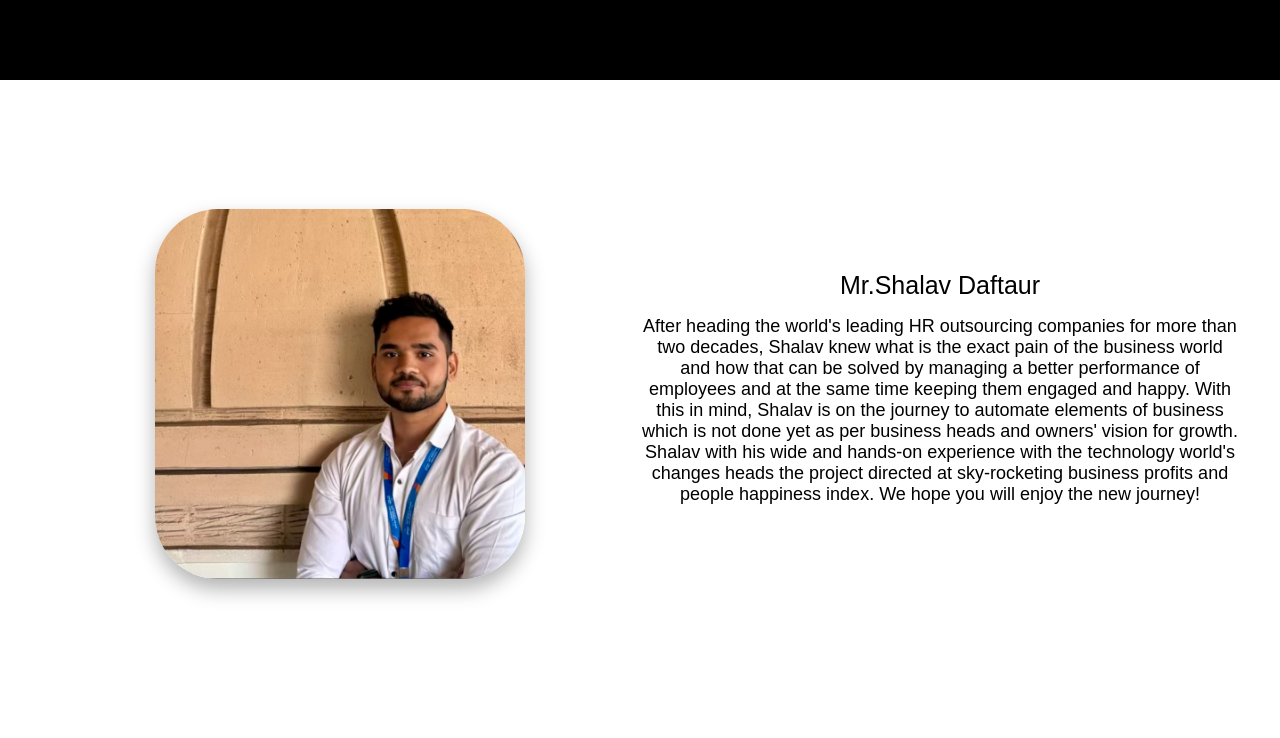
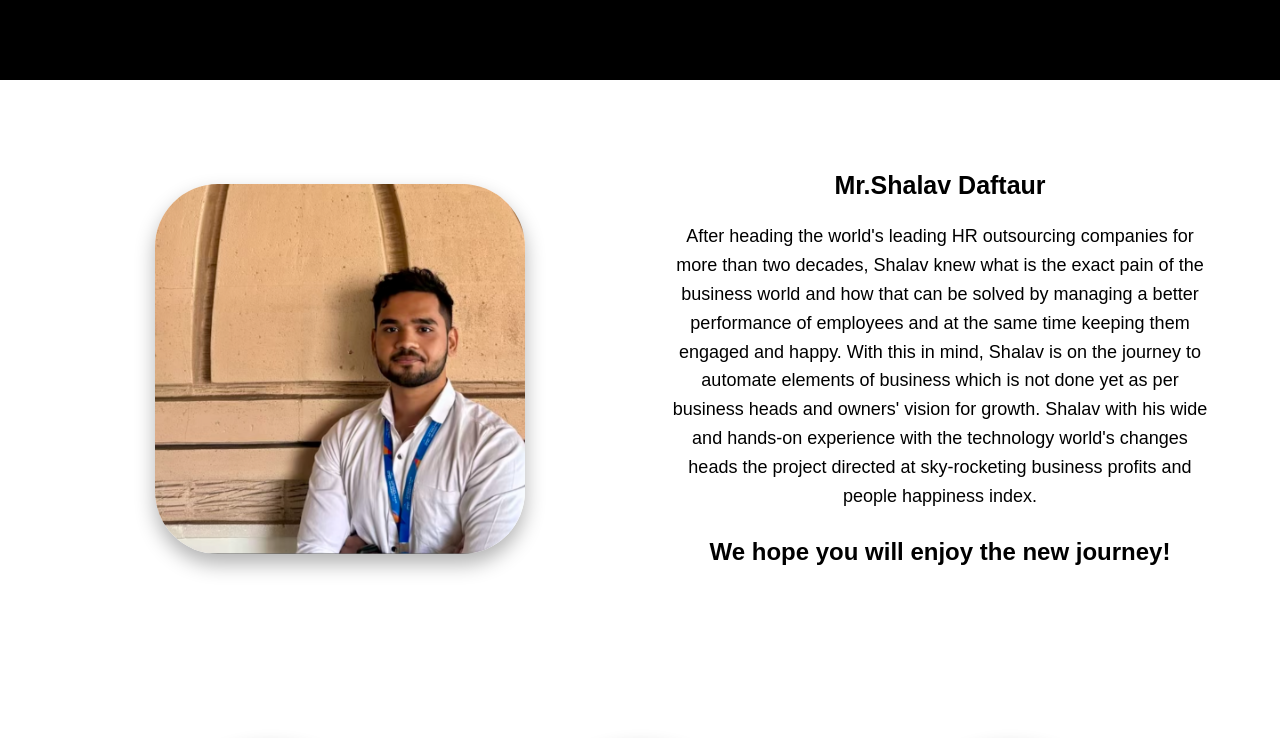
Before and after one commit to DIPAYANPOREL/HappyPerformer, a React (Vite) app in the folder Frontend/: page /meet-the-team in a window 1280 px wide. Shown: the part 1520-2258 px from the top of the page. Built offline with nearby package versions, Linux system fonts and the light colour scheme.

Commit message:
Update MeetTheTeam.jsx

```diff
--- a/Frontend/src/Pages/Landing Page/MeetTheTeam.jsx
+++ b/Frontend/src/Pages/Landing Page/MeetTheTeam.jsx
@@ -179,7 +179,7 @@ background: linear-gradient(90deg, hsla(0, 0%, 100%, 1) 0%, hsla(0, 0%, 0%, 1) 1
 
 const Head = styled.div`
   display: flex;
-  height: 600px;
+  height: 550px;
   justify-content: center;
   align-items: center;
   padding: 40px;
@@ -195,6 +195,7 @@ const LeftText = styled.div`
   align-items: center;
   text-align: center;
   font-size: 25px;
+  font-weight: bold;
   @media screen and (max-width: 768px) {
     font-size: 20px;
     font-weight: bold;
@@ -206,7 +207,8 @@ const RightText = styled.div`
   align-items: center;
   text-align: center;
   font-size: 18px;
-  margin: 1rem 0;
+  line-height: 1.8rem;
+  margin: 1.4rem 1.8rem;
   @media screen and (max-width: 768px) {
     font-size: 15px;
     padding: 10px;
@@ -241,7 +243,8 @@ const PhotoSection = styled.img`
 `;
 const Text = styled.div`
   flex: 1;
-  height: 100%;
+  gap:2
+  height: 60%;
   display: flex;
   flex-direction: column;
   justify-content: center;
@@ -250,6 +253,24 @@ const Text = styled.div`
     margin-top: 1rem;
   }
 `;
+const DownText = styled.div`
+ display: flex;
+  justify-content: center;
+  align-items: center;
+  text-align: center;
+  font-size: 24px;
+  line-height: 1rem;
+  font-size:500;
+  font-weight: bold;
+  font-family: "Poppins", sans-serif;
+  margin: 0.7rem 1.4rem;
+  @media screen and (max-width: 768px) {
+    font-size: 15px;
+    padding: 10px;
+    margin: 10px;
+  }
+`
+
 const MeetTheTeam = () => {
   return (
     <Container>
@@ -310,9 +331,10 @@ const MeetTheTeam = () => {
             business which is not done yet as per business heads and owners'
             vision for growth. Shalav with his wide and hands-on experience with
             the technology world's changes heads the project directed at
-            sky-rocketing business profits and people happiness index. We hope
-            you will enjoy the new journey!
+            sky-rocketing business profits and people happiness index.
           </RightText>
+          <DownText>We hope
+            you will enjoy the new journey!</DownText>
         </Text>
       </Head>
       {/* Team Members ithe yenar */}
```
